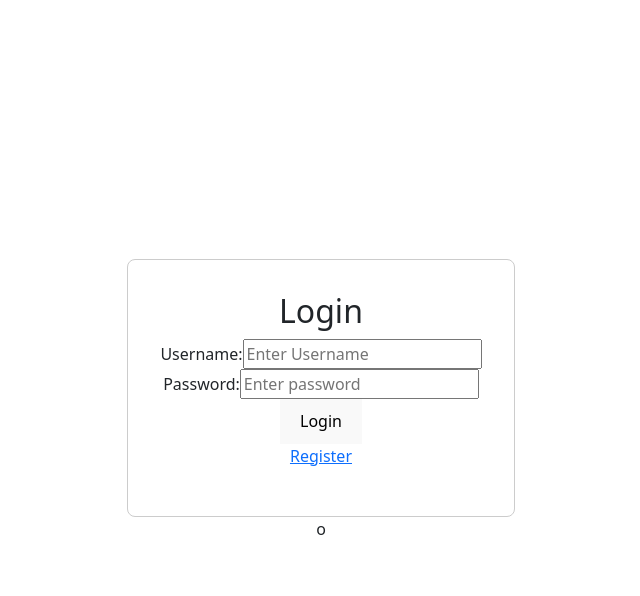
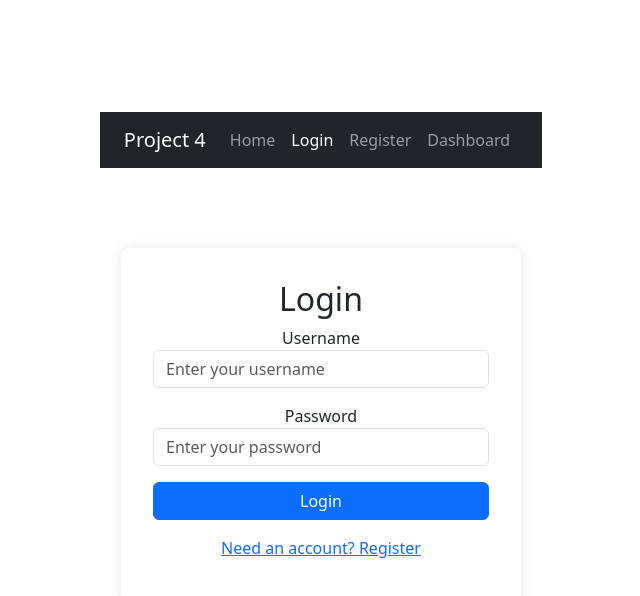
Before and after one commit to JakeBissen/Project-4, a React (Vite) app in the folder frontend/Project4/: page /login in a window 1280 px wide. Shown: the top 596 px of the page, without its empty margins (319-959 px from the left). Built offline with nearby package versions, Linux system fonts and the light colour scheme.

Commit message:
worked on routing links for blockers and requirements

```diff
--- a/frontend/Project4/src/App.tsx
+++ b/frontend/Project4/src/App.tsx
@@ -7,6 +7,8 @@ import Login from './Login_page';
 import Dashboard from './dashboard-frontend';
 import Register from './Register';
 import Homepage from './Homepage';
+import Navbar from './Navbar';
+import ProtectedRoute from './ProtectedRoutes';
 
 
 function App() {
@@ -18,13 +20,19 @@ function App() {
   return (
     <>
     <Router>
-     <Routes>
-    <Route path='/' element={<Homepage />} />
-     <Route path='/login' element={<Login />} />
-      <Route path='/register' element={<Register />} />
-       <Route path='/dashboard' element={<Dashboard />} />
-  </Routes>
-  </Router>o
+      <Navbar />
+   <Routes>
+  <Route path='/' element={<Homepage />} />
+   <Route path='/login' element={<Login />} />
+    <Route path='/register' element={<Register />} />
+     <Route path="/dashboard" element={
+        <ProtectedRoute>
+          <Dashboard />
+        </ProtectedRoute>
+      }
+     />
+</Routes>
+  </Router>
     </>
   )
 }
--- a/frontend/Project4/src/Login-page.css
+++ b/frontend/Project4/src/Login-page.css
@@ -1,12 +1,8 @@
-.login-container {
+.login-box {
   max-width: 400px;
-  margin: auto;
+  margin: 5rem auto;
   padding: 2rem;
-  border: 1px solid #ccc;
+  background-color: #ffffff;
   border-radius: 8px;
+  box-shadow: 0 0 12px rgba(0, 0, 0, 0.1);
 }
-
-.error {
-  color: red;
-  margin-top: 0.5rem;
-}
--- a/frontend/Project4/src/Login_page.tsx
+++ b/frontend/Project4/src/Login_page.tsx
@@ -2,7 +2,6 @@ import React, { useState } from 'react';
 import { useNavigate } from 'react-router-dom';
 import axios from 'axios';
 import './Login-page.css';
-
 
 const Login: React.FC = () => {
   const [username, setUsername] = useState('');
@@ -15,59 +14,55 @@ const Login: React.FC = () => {
     setErrorMsg('');
 
     try {
-      const response = await axios.post('http://localhost:2000/api/login', {
+      const res = await axios.post('http://localhost:2000/api/login', {
         username,
         password,
       });
 
-      if (response.data.message === 'Login successful') {
-        navigate('/dashboard', { state: { username: response.data.username } });
+      if (res.data.message === 'Login successful') {
+        localStorage.setItem('username', res.data.username);
+        navigate('/dashboard');
       }
-    } catch (error: any) {
-      if (error.response?.status === 401) {
-        setErrorMsg('Invalid username or password');
-      } else {
-        setErrorMsg('Server error. Please try again later.');
-      }
+    } catch (err: any) {
+      setErrorMsg('Login failed. Please check your credentials.');
     }
   };
-return (
-    <div className="login-container">
+
+  return (
+    <div className="login-box">
       <h2>Login</h2>
+      {errorMsg && <div className="alert alert-danger">{errorMsg}</div>}
       <form onSubmit={handleLogin}>
-        <div>
-          <label>Username:</label>
+        <div className="mb-3">
+          <label>Username</label>
           <input
-          placeholder='Enter Username'
+            className="form-control"
             type="text"
+            placeholder="Enter your username"
             value={username}
             onChange={(e) => setUsername(e.target.value)}
             required
           />
         </div>
-
-        <div>
-          <label>Password:</label>
+        <div className="mb-3">
+          <label>Password</label>
           <input
-          placeholder='Enter password'
+            className="form-control"
             type="password"
+            placeholder="Enter your password"
             value={password}
             onChange={(e) => setPassword(e.target.value)}
             required
           />
         </div>
 
-        {errorMsg && <p className="error">{errorMsg}</p>}
-
-        <button type="submit">Login</button>
-        <p>
-          <a href="/register">Register</a>
+        <button className="btn btn-primary w-100" type="submit">Login</button>
+        <p className="mt-3 text-center">
+          <a href="/register">Need an account? Register</a>
         </p>
       </form>
     </div>
   );
-
-}
-
+};
 
 export default Login;
--- /dev/null
+++ b/frontend/Project4/src/Navbar.tsx
@@ -0,0 +1,35 @@
+
+import React from 'react';
+import { Link, useLocation} from 'react-router-dom';
+import 'bootstrap/dist/css/bootstrap.min.css';
+
+
+const Navbar: React.FC = () => {
+  const location = useLocation();
+
+  const isActive = (path: string) => location.pathname === path;
+
+  return (
+    <nav className="navbar navbar-expand-lg navbar-dark bg-dark px-4">
+      <Link className="navbar-brand" to="/">Project 4</Link>
+      <div className="collapse navbar-collapse">
+        <ul className="navbar-nav ms-auto">
+          <li className="nav-item">
+            <Link className={`nav-link ${isActive('/') ? 'active' : ''}`} to="/">Home</Link>
+          </li>
+          <li className="nav-item">
+            <Link className={`nav-link ${isActive('/login') ? 'active' : ''}`} to="/login">Login</Link>
+          </li>
+          <li className="nav-item">
+            <Link className={`nav-link ${isActive('/register') ? 'active' : ''}`} to="/register">Register</Link>
+          </li>
+          <li className="nav-item">
+            <Link className={`nav-link ${isActive('/dashboard') ? 'active' : ''}`} to="/dashboard">Dashboard</Link>
+          </li>
+        </ul>
+      </div>
+    </nav>
+  );
+};
+
+export default Navbar;
--- /dev/null
+++ b/frontend/Project4/src/ProtectedRoutes.tsx
@@ -0,0 +1,20 @@
+
+import React from 'react';
+import { Navigate, useLocation } from 'react-router-dom';
+
+
+interface ProtectedRouteProps{
+    children: React.ReactElement;
+}
+
+const ProtectedRoute: React.FC<ProtectedRouteProps> = ({ children }) => {
+     const token = localStorage.getItem('token');
+
+  if (!token) {
+    return <Navigate to="/login" replace />;
+  }
+
+  return children;
+};
+
+export default ProtectedRoute;
--- a/frontend/Project4/src/dashboard-frontend.tsx
+++ b/frontend/Project4/src/dashboard-frontend.tsx
@@ -39,10 +39,7 @@ const Dashboard: React.FC = () => {
     <div className="dashboard">
       <header>
         <h1>App Title</h1>
-        <div>
-          <span>Welcome, {username}</span>
-          <button onClick={handleLogout}>Logout</button>
-        </div>
+
       </header>
 
       <div className='main-layout'>
@@ -69,6 +66,10 @@ const Dashboard: React.FC = () => {
           )}
         </section>
       </div>
+      <button onClick={() => {
+  localStorage.removeItem('token');
+  navigate('/login');
+}}>Logout</button>
     </div>
   );
 };
```
